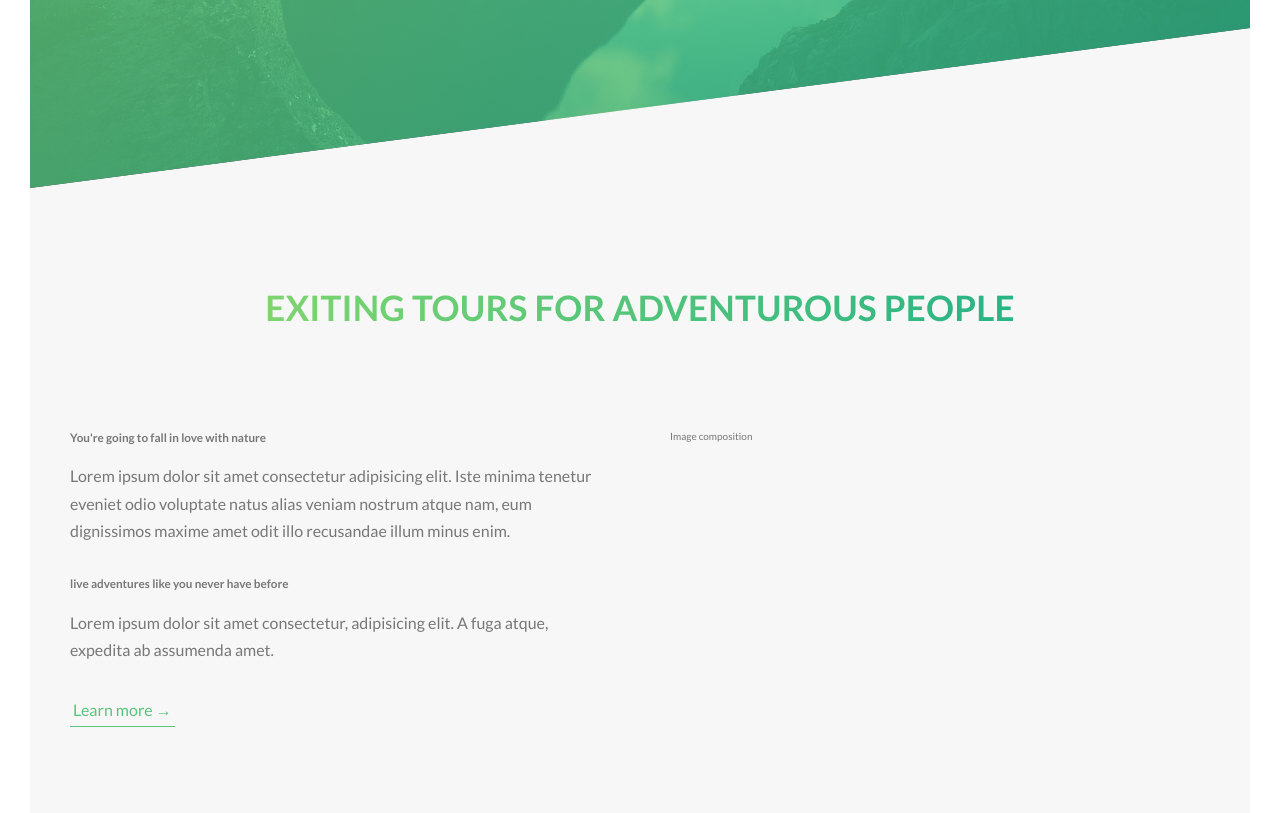
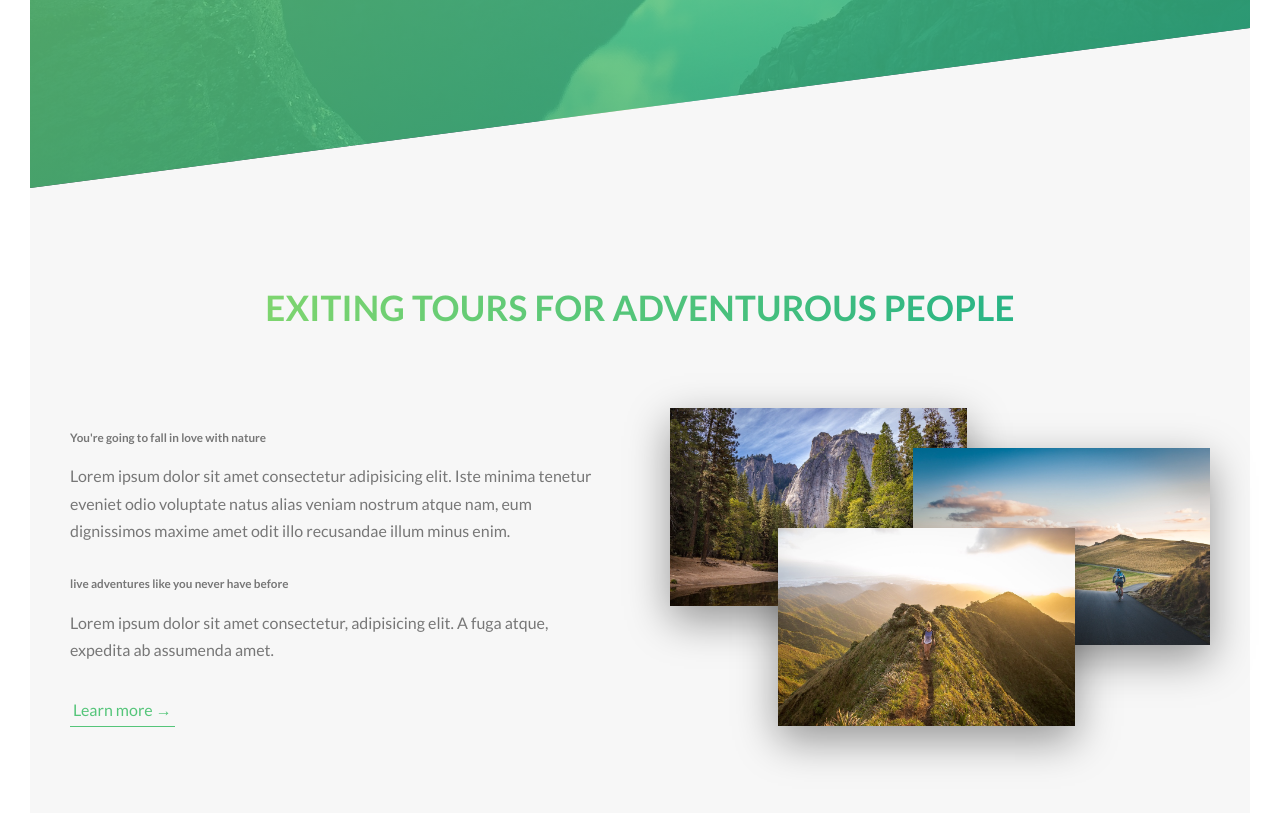
Before and after one commit to EugeneLevkovych/Natours-1, a website: page index.html in a window 1280 px wide. Shown: the part 602-1415 px from the top of the page. Drawn offline with Linux system fonts and the light colour scheme.

Commit message:
add full section

```diff
--- a/index.html
+++ b/index.html
@@ -53,7 +53,12 @@
             </p>
             <a href="" class="btn-text">Learn more &rarr;</a>
           </div>
-          <div class="col-1-of-2">Image composition</div>
+          <div class="col-1-of-2">
+            <div class="composition">
+              <img src="img/nat-1-large.jpg" alt="Photo 1" class="composition__photo composition__photo--p1">
+              <img src="img/nat-2-large.jpg" alt="Photo 2" class="composition__photo composition__photo--p2">
+              <img src="img/nat-3-large.jpg" alt="Photo 3" class="composition__photo composition__photo--p3">
+            </div>
         </div>
       </section>
     </main>
--- /dev/null
+++ b/sass/components/_composition.scss
@@ -0,0 +1,38 @@
+.composition {
+    position: relative;
+
+    &__photo{
+        width: 55%;
+        box-shadow: 0 1.4rem 4rem rgba($color-black, .4%);
+        // border-radius: 2px;
+        position: absolute;
+        z-index: 10;
+        transition: all .2s;
+        outline-offset: 2rem;
+
+        &--p1 {
+            left: 0;
+            top: -2rem;
+        }
+
+        &--p2 {
+            right: 0;
+            top: 2rem;
+        }
+
+        &--p3 {
+            left: 20%;
+            top: 10rem;
+        }
+        &:hover {
+            transform: scale(1.05) translateY(-.5rem);
+            box-shadow: 0 2.5rem 4rem rgba($color-black, .5%);
+            z-index: 20;
+            outline: 1.5rem solid $color-primary;
+        }
+    }
+
+    &:hover &__photo:not(:hover) {
+        transform: scale(.95);
+    }
+ }
--- a/sass/main.scss
+++ b/sass/main.scss
@@ -8,6 +8,7 @@
 @import "base/utilites";
 
 @import "components/button";
+@import "components/composition";
 
 @import "layout/header";
 @import "layout/grid";
```
Also changed, not shown: css/style.css.
